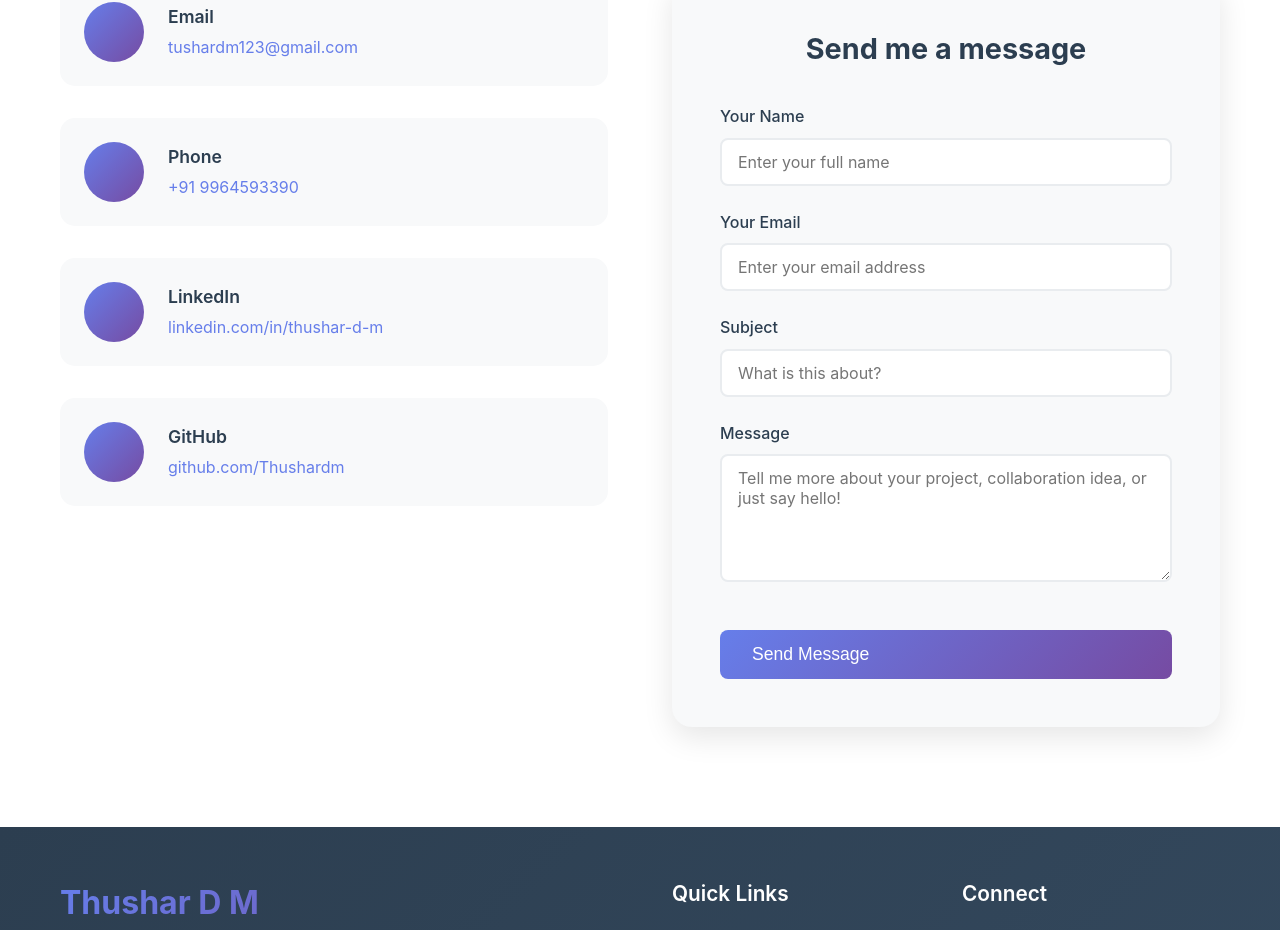
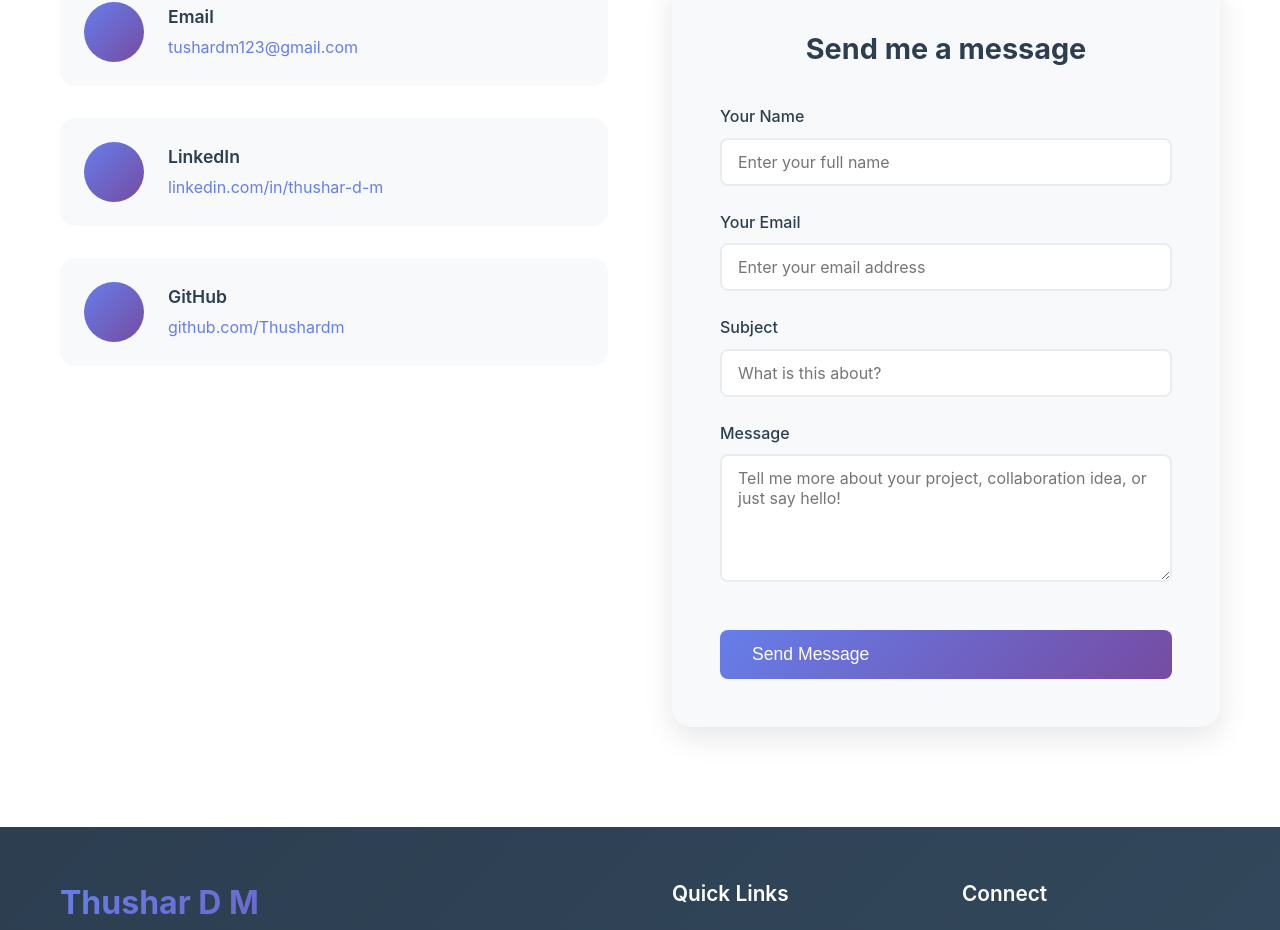
Before and after one commit to Thushardm/MyPortfolio, a React (Create React App) app: page / in a window 1280 px wide. Shown: the part 7350-8280 px from the top of the page. Built offline with nearby package versions, Linux system fonts and the light colour scheme; no server answers.

Commit message:
Update Contact.tsx

```diff
--- a/src/components/Contact.tsx
+++ b/src/components/Contact.tsx
@@ -182,16 +182,6 @@ const Contact: React.FC = () => {
 
             <div className="contact-item">
               <div className="contact-icon">
-                <i className="fas fa-phone"></i>
-              </div>
-              <div className="contact-details">
-                <h4>Phone</h4>
-                <a href="tel:+919964593390">+91 9964593390</a>
-              </div>
-            </div>
-
-            <div className="contact-item">
-              <div className="contact-icon">
                 <i className="fab fa-linkedin"></i>
               </div>
               <div className="contact-details">
```
